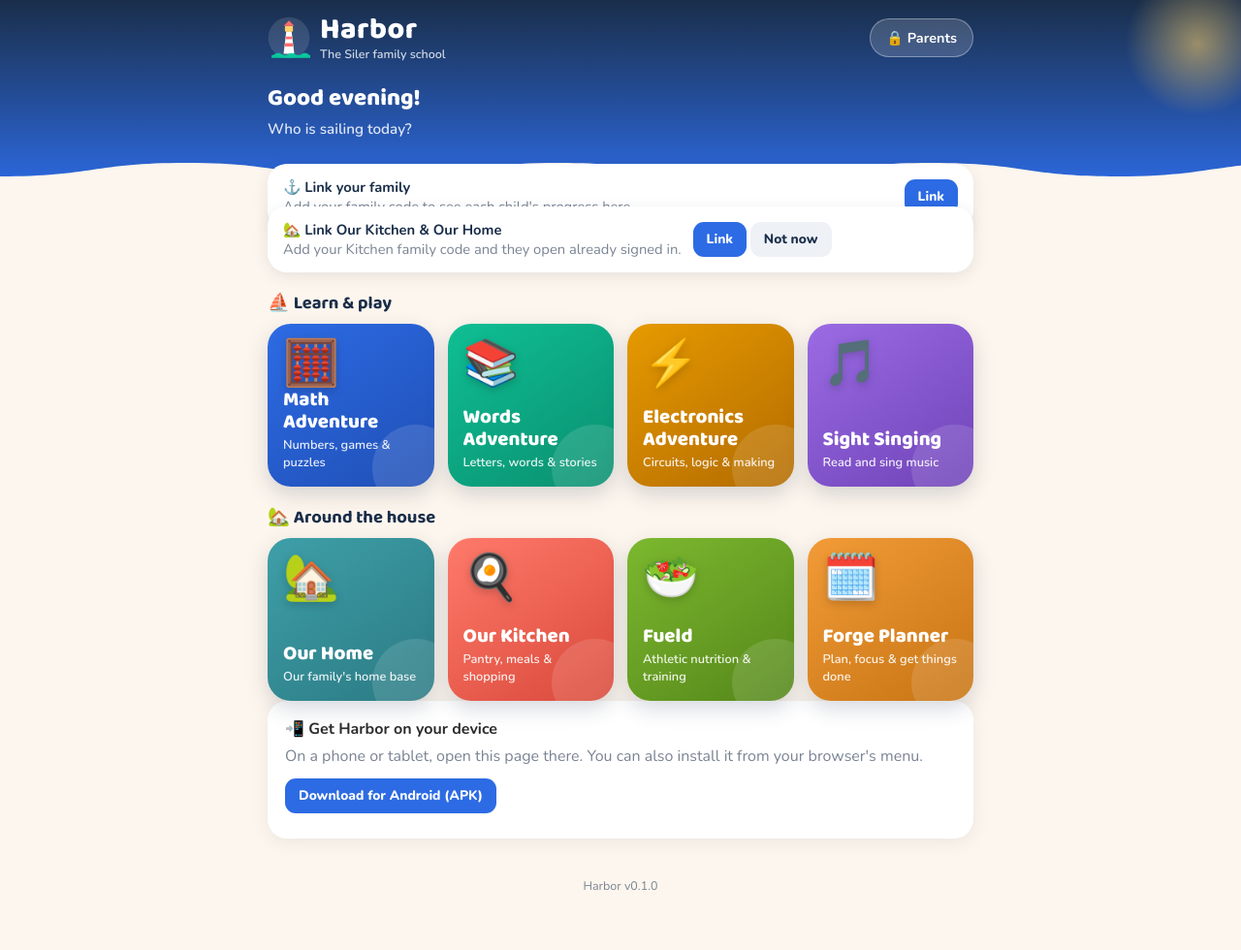
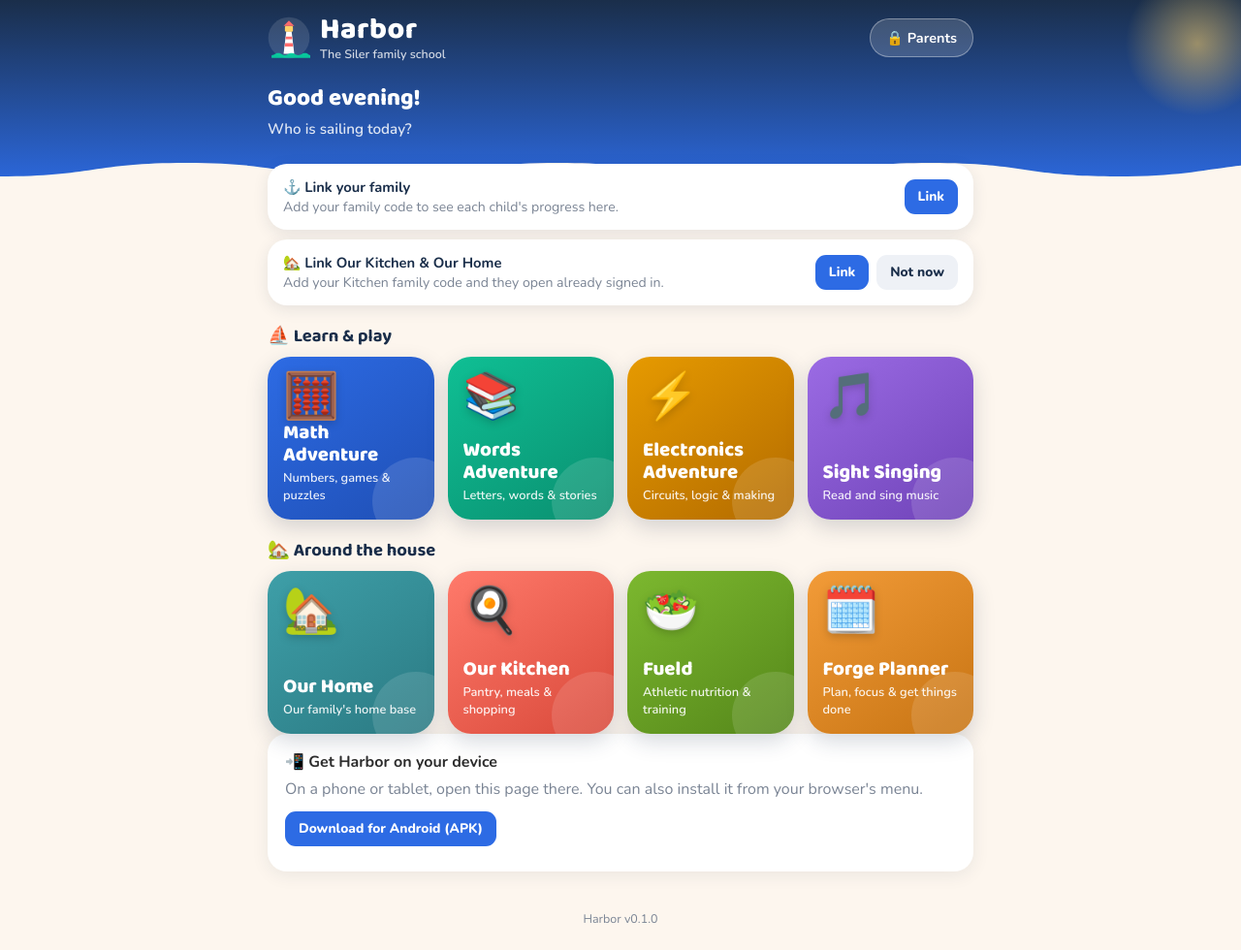
Before and after one commit to JacobDSiler/harbor, a plain HTML site: page index.html in a window 1280 px wide. Shown: the whole page at 97% size. Before the commit the page ends 946 px from the top, so only its background shows below. Drawn offline with nearby package versions, Linux system fonts and the light colour scheme.

Commit message:
Update Harbor (2026-10-13 23:46)

```diff
--- a/index.html
+++ b/index.html
@@ -43,7 +43,10 @@ button{font-family:inherit;cursor:pointer}
 .sailor .av{font-size:1.6rem}
 .sailor.on{border-color:var(--blue);background:#f0f5ff}
 .hint{background:#fff;border-radius:var(--r);box-shadow:0 4px 16px rgba(26,46,74,.1);padding:14px 16px;margin:-30px 0 6px;position:relative;display:flex;gap:12px;align-items:center;font-size:.92rem}
+.hint + .hint{margin-top:10px}
 .hint b{color:var(--navy)}
+.hint .muted{font-size:.88rem}
+.hint > div:last-child{flex:none;margin-left:auto;display:flex;gap:8px}
 .hint button{margin-left:auto;flex:none}
 
 /* Tiles */
```
